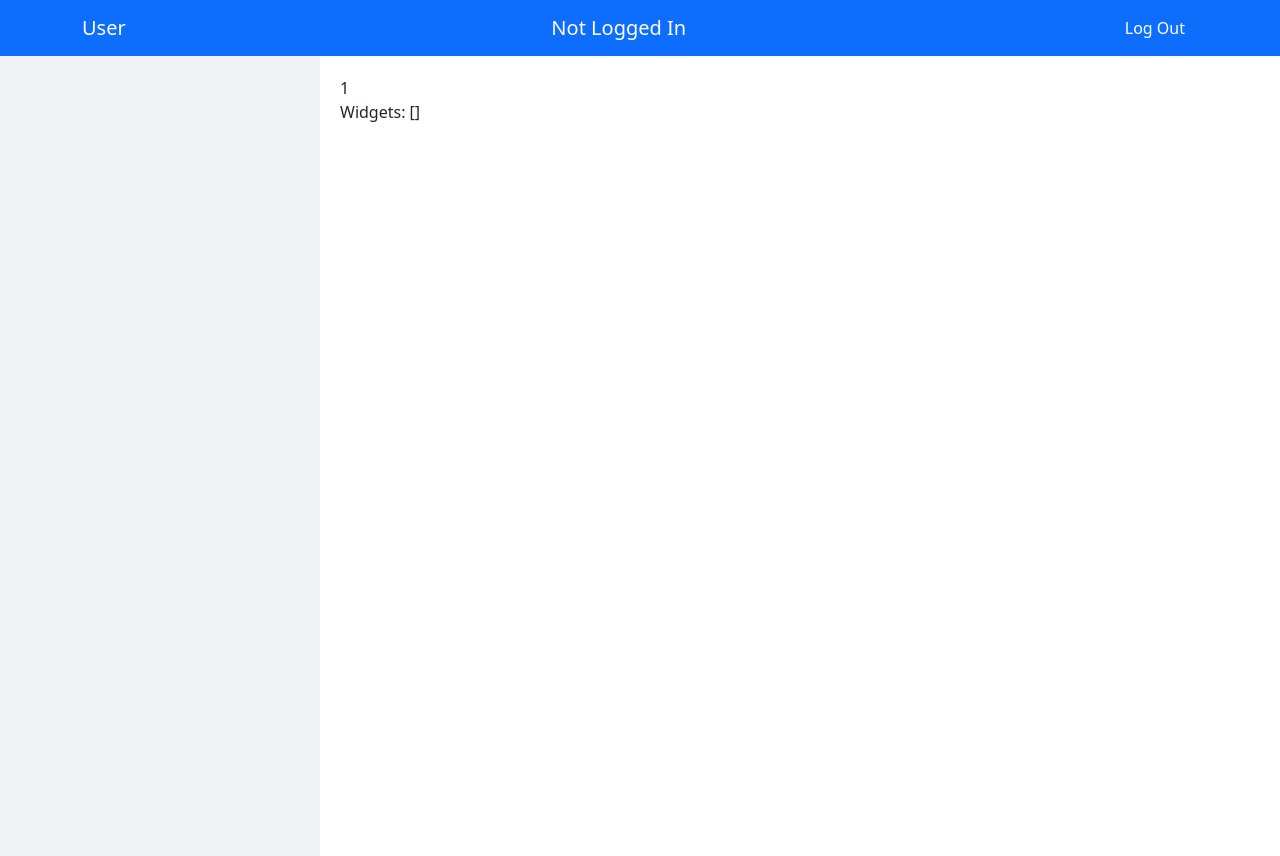
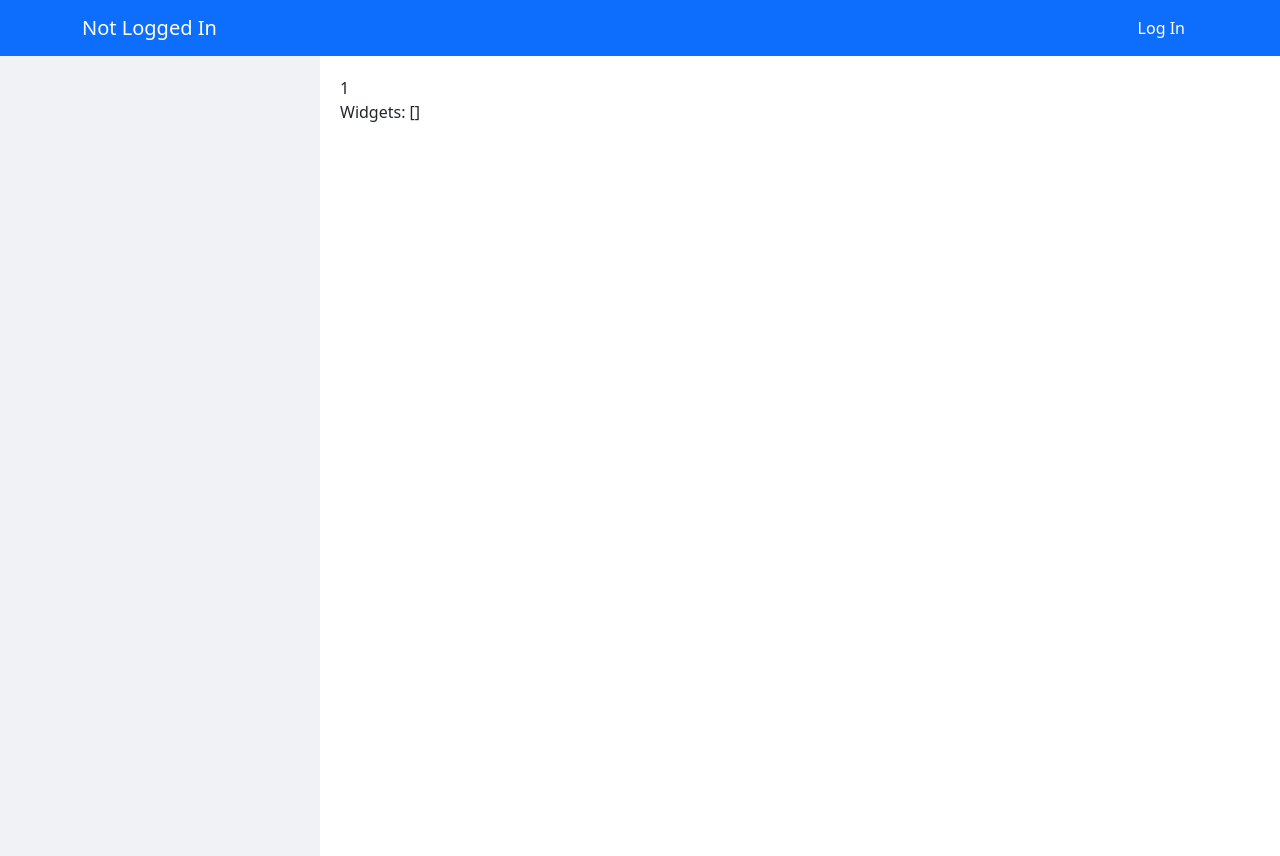
Before and after one commit to Liu-Dennis/finalproject, a React (Vite) app: page /pfolio/1 in a window 1280 px wide. Built offline with nearby package versions, Linux system fonts and the light colour scheme; no server answers.

Commit message:
small navbar correction

```diff
--- a/src/client/navbar.jsx
+++ b/src/client/navbar.jsx
@@ -29,14 +29,17 @@ function PFolioNavBar() {
             window.location.href = response.url
         }
     }
+    const handleLogInRedirect = (e) => {
+        window.location.href = '/'
+    }
 
     return (
         <>
         <Navbar bg="primary" data-bs-theme="dark">
             <Container>
-                <Navbar.Brand >User</Navbar.Brand>
                 {username !== "" ? <Navbar.Brand>Logged in as {username}</Navbar.Brand> : <Navbar.Brand>Not Logged In</Navbar.Brand>}
-                <Button onClick={handleLogOut}>Log Out</Button>
+                {/* <Button onClick={handleLogOut}>Log Out</Button> */}
+                {username !== "" ? <Button onClick={handleLogOut}>Log Out</Button> : <Button onClick={handleLogInRedirect}>Log In</Button>}
             </Container>
         </Navbar>
         </>
```
